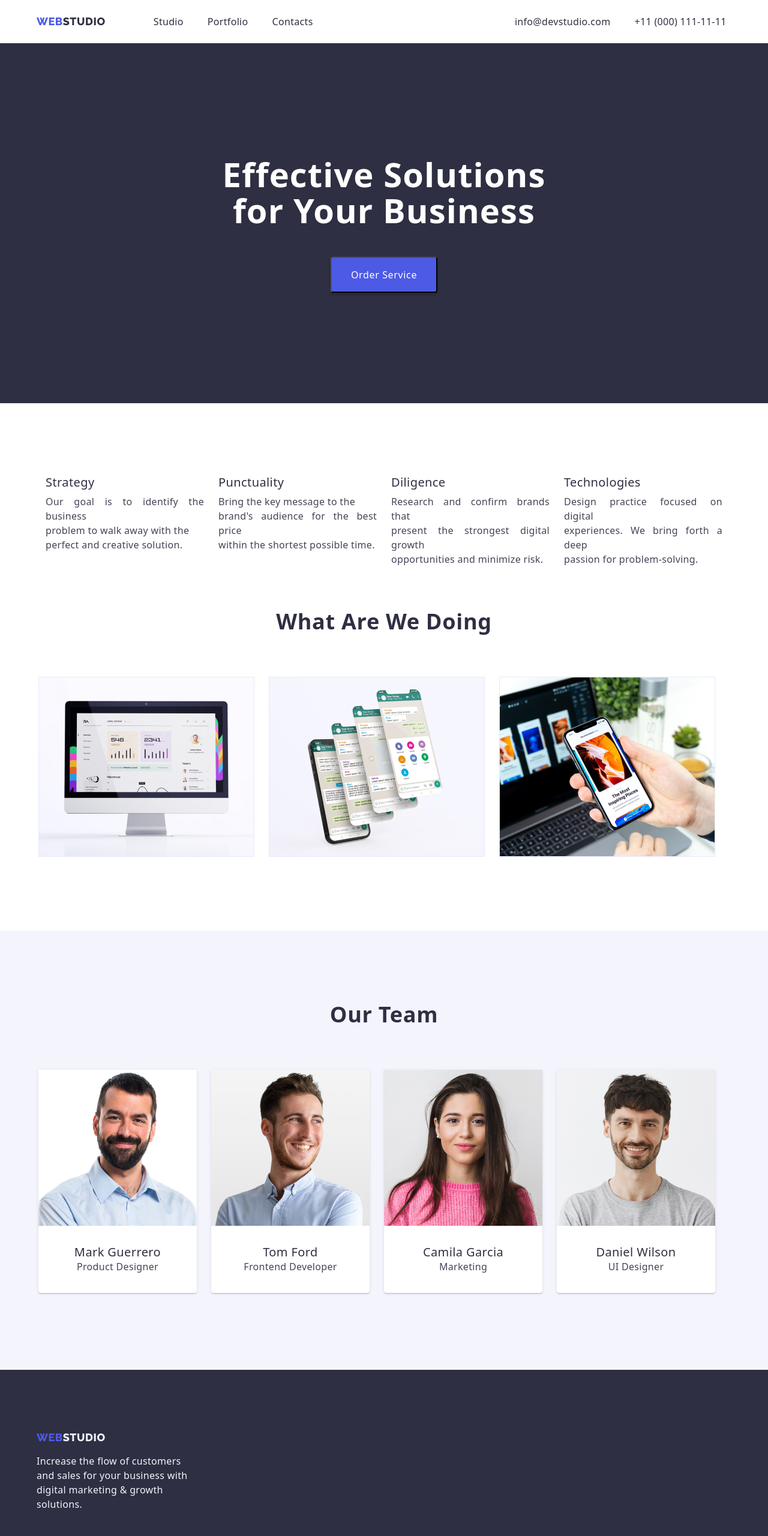
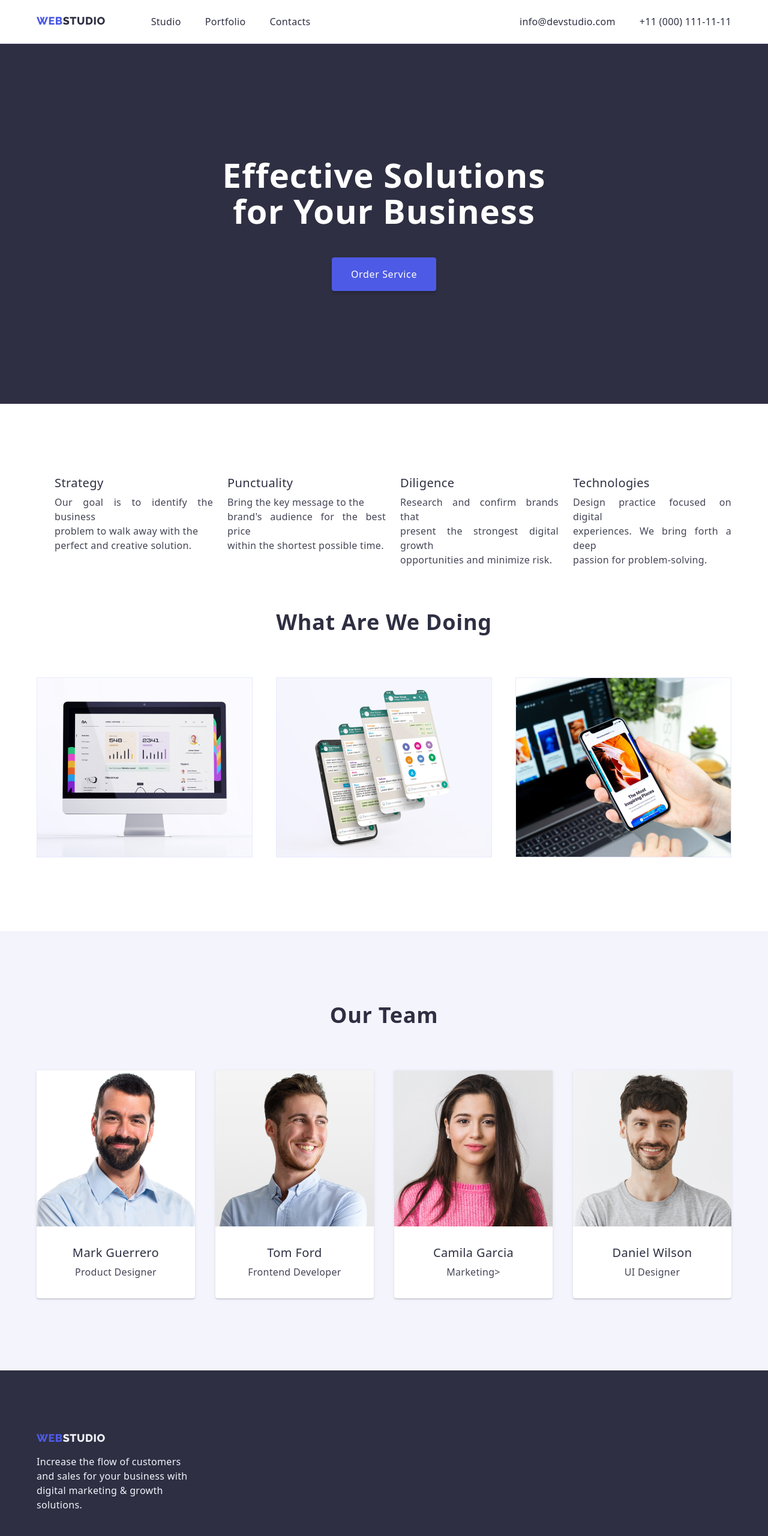
Before and after one commit to Michelle0805/goit-markup-hw-03, a plain HTML site: page index.html in a window 1280 px wide. Shown: the top 2560 px of the page at 60% size. Drawn offline with nearby package versions, Linux system fonts and the light colour scheme.

Commit message:
3rd revision HW3

```diff
--- a/css/style.css
+++ b/css/style.css
@@ -25,6 +25,13 @@ body {
   --white: #fff;
   --blue: #0000ff;
 }
+
+button {
+  font-family: inherit;
+  border: unset;
+  outline:none;
+}
+
 .header-logo {
   font-family: 'Raleway', sans-serif;
   font-size: 18px;
@@ -37,6 +44,7 @@ body {
 
 .header-page {
   padding: 24px 0;
+  border-bottom: 1px solid var(--cornflower, #E7E9FC);
 }
 
 .header-page a {
@@ -45,13 +53,18 @@ body {
 
 
 
-.header-page a:active {
+/* .header-page a:active {
   color: var(--ocean);
+} */
+
+.header-container {
+  display: flex;
+  justify-content: space-between;
 }
 
 .header-page-menu {
- display: inline-block;
- margin-left: 76px;
+ display: inline-flex;
+ gap: 76px;
 
 }
 .header-page-menu-list {
@@ -68,9 +81,12 @@ body {
   line-height: 24px;
   letter-spacing: 0.32px;
   /* margin-right: 40px; */
-  gap: 40px;
+  /* gap: 40px; */
 }
 
+.header-page-item-link:hover{
+  color: var(--ocean);
+}
 
 .header-page-address {
   display: inline-flex;
@@ -81,7 +97,7 @@ body {
   letter-spacing: 0.32px; */
   gap: 40px;
   align-items: center;
-  margin-left: 332px;
+  /* margin-left: 332px; */
 
 }
 .header-page-address-link {
@@ -91,11 +107,11 @@ body {
   color: var(--slate);
 }
 
-.header-page-address-link:active {
+.header-page-address-link:hover {
  color: var(--ocean);
 }
 
-.projects-list-item-title, .what-heading {
+.projects-list-item-title, .services-heading {
   white-space: nowrap;
 }
 
@@ -107,19 +123,24 @@ a {
   text-decoration: none;
 }
 
-.main-page-hero h1 {
+.hero-container {
+  display: flex;
+  flex-direction: column;
+  gap: 48px;
+}
+.main-page-hero-heading {
   color: var(--white);
   text-align: center;
   font-size: 56px;
   font-weight: 700;
   line-height: 60px;
   letter-spacing: 1.12px;
-  padding: 188px 0px 48px 0px;
+  /* padding: 188px 0px 48px 0px; */
 }
 .main-page-hero {
   background: var(--navy-blue);
-  /* width: 1440px; */
-  height: 600px;
+  padding: 188px 0;
+
 }
 .main-page {
   display: block;
@@ -136,14 +157,15 @@ button .main-page-hero-button {
   font-weight: 500;
   line-height: 24px;
   letter-spacing: 0.64px;
-  display: inline-block;
+  display: inline-flexbox;
   border-radius: 4px;
   color: var(--white);
   background: var(--iris);
   box-shadow: 0px 4px 4px 0px rgba(0, 0, 0, 0.15);
   gap: 10px;
   cursor: pointer;
-  align-items: center;
+  justify-content: center;
+  margin: 0 auto;
 
 }
 
@@ -178,6 +200,13 @@ p {
 .feature {
   padding: 120px 0;
 }
+
+.feature-container {
+  display: inline-flex;
+  align-items: center;
+  justify-content: space-between;
+}
+
 .feature-list {
   display: inline-flex;
   text-align: justify;
@@ -200,55 +229,70 @@ p {
   margin-bottom: 8px;
 }
 
-.what {
-  padding-bottom: 120px;
+
+.services-container {
+  display: flex;
+  flex-direction: column;
+  gap: 72px;
+
 }
 
-.what-heading {
-  margin-bottom: 72px;
+ .services {
+  padding-bottom: 120px;
+ }
+
+
+.services-heading-list {
+  display: flex;
+  align-items: center;
+  justify-content: space-between;
+  gap: 24px;
 }
 
-.what-heading-list {
+.team-container {
+  display: flex;
+  flex-direction: column;
+  gap: 72px;
+}
+
+.team {
+  /* width: 1440px; */
+  /* height: 732px; */
+  background-color: var(--cloud);
+  padding: 120px 0;
+}
+
+
+.team-heading {
+  /* padding-top: 120px; */
+  /* margin-bottom: 72px; */
+}
+.team-heading-list {
   display: inline-flex;
+  justify-content: space-between;
+  gap: 24px;
 
 
 }
 
-.what-heading-list-item {
-  margin-right: 24px;
-}
-.team {
-  /* width: 1440px; */
-  height: 732px;
-  background-color: var(--cloud);
-  margin-top: 120px 0;
-}
-
-.team-heading {
-  padding-top: 120px;
-  margin-bottom: 72px;
-}
-.team-heading-list {
-  display: inline-flex;
-
-
+.team-name-container {
+ padding: 32px 0;
 }
 
 .team-heading-list-item {
   display: inline-flex;
-  padding-bottom: 32px;
   flex-direction: column;
   justify-content: center;
   align-items: center;
   border-radius: 0px 0px 4px 4px;
   background: var(--white, #FFF);
   box-shadow: 0px 2px 1px 0px rgba(46, 47, 66, 0.08), 0px 1px 1px 0px rgba(46, 47, 66, 0.16), 0px 1px 6px 0px rgba(46, 47, 66, 0.08);
-  margin-right: 24px;
+  /* margin-right: 24px; */
 
 }
 
 .team-heading-list-item-name {
-  padding-top: 32px;
+  margin-bottom: 8px;
 }
 
 .footer {
@@ -307,15 +351,19 @@ footer p {
   margin-right: auto;
 }
 
+.portfolio {
+
+  padding: 96px 0 72px;
+}
 
 .portfolio-list {
   display: flex;
   justify-content: center;
   gap: 24px;
-  margin-top: 96px;
+
 }
 
-.portfolio-list button {
+.portfolio-list-button {
   text-align: center;
   color: var(--iris);
   font-family: Roboto;
@@ -330,10 +378,17 @@ footer p {
   padding: 12px 24px;
 }
 
-.portfolio-list button:hover {
+.portfolio-list-button:hover {
   color: var(--cloud);
   background: var(--ocean);
   cursor: pointer;
+  border-color: var(--ocean);
+  box-shadow: 0px 2px 2px 0px rgba(0, 0, 0, 0.12), 0px 2px 1px 0px rgba(0, 0, 0, 0.08), 0px 3px 1px 0px rgba(0, 0, 0, 0.10);
+
+}
+
+.projects-container {
+  padding-bottom: 120px;
 }
 
 .projects-list {
@@ -342,15 +397,15 @@ footer p {
   column-gap: 24px;
   align-items: justify;
   flex-wrap: wrap;
-  padding: 72px 0 120px 0;
+  /* padding: 72px 0 120px 0; */
   justify-content: space-between;
 }
 
 .projects-list-item {
 
   display: flex;
-  width: 360px;
-  height: 420px;
+  /* width: 360px;
+  height: 420px; */
   flex-direction: column;
   border: 1px solid var(--cornflower, #E7E9FC);
   background: var(--white, #FFF);
@@ -358,6 +413,10 @@ footer p {
 }
 
 .projects-list-item-title {
-  margin-top: 32px;
   margin-bottom: 8px;
 }
+
+.projects-title-container {
+  margin-top: 32px;
+  margin-bottom: 32px;
+}
--- a/index.html
+++ b/index.html
@@ -13,14 +13,13 @@
 
     <!-- Header Section-->
     <header class="header-page">
-        <div class="container">
-            <a class="header-logo" href="index.html"><span class="header-web">WEB</span><span class="header-studio">STUDIO</span></a>
-
+        <div class="container header-container">
             <nav class="header-page-menu">
+                <a class="header-logo" href="index.html"><span class="header-web">WEB</span><span class="header-studio">STUDIO</span></a>
                 <ul class="header-page-menu-list">
-                    <li><a class="header-page-menu-list-item" href="index.html">Studio</a></li>
-                    <li><a class="header-page-menu-list-item" href="portfolio.html">Portfolio</a></li>
-                    <li><a class="header-page-menu-list-item" href="/Contacts">Contacts</a></li>
+                    <li class="header-page-menu-list-item"><a class="header-page-item-link" href="index.html">Studio</a></li>
+                    <li class="header-page-menu-list-item"><a class="header-page-item-link" href="portfolio.html">Portfolio</a></li>
+                    <li class="header-page-menu-list-item"><a class="header-page-item-link" href="/Contacts">Contacts</a></li>
                 </ul>
             </nav>
             <address class="header-page-address">
@@ -36,14 +35,14 @@
     <main class="main-page">
 
         <section class="main-page-hero">
-            <div class="container">
-                <h1>Effective Solutions <br>for Your Business</h1>
+            <div class="container hero-container">
+                <h1 class="main-page-hero-heading">Effective Solutions <br>for Your Business</h1>
             <button class="main-page-hero-button" type="button">Order Service</button>
             </div>
         </section>
 
         <section class="feature">
-            <div class="container">
+            <div class="container feature-container">
                 <h2></h2>
                 <ul class="feature-list">
                     <li class="feature-list-item">
@@ -69,25 +68,25 @@
             </div>
         </section>
 
-        <section class="what">
-            <div class="container">
-                <h2 class="what-heading">What are we doing</h2>
-                <ul class="what-heading-list">
-                    <li class="what-heading-list-item"><img src="images/img1.jpg" alt="desktop with showing statistics" width="360"></li>
-                    <li class="what-heading-list-item"><img src="images/img2.jpg" alt="cellphone screens" width="360"></li>
-                    <li class="what-heading-list-item"><img src="images/img3.jpg" alt="hand holding cellphone" width="360"></li>
+        <section class="services">
+            <div class="container services-container">
+                <h2 class="services-heading">What are we doing</h2>
+                <ul class="services-heading-list">
+                    <li class="services-heading-list-item"><img src="images/img1.jpg" alt="desktop with showing statistics" width="360"></li>
+                    <li class="services-heading-list-item"><img src="images/img2.jpg" alt="cellphone screens" width="360"></li>
+                    <li class="services-heading-list-item"><img src="images/img3.jpg" alt="hand holding cellphone" width="360"></li>
                 </ul>
             </div>
         </section>
 
         <section class="team">
-            <div class="container">
+            <div class="container team-container">
                 <h2 class="team-heading">Our Team</h2>
                 <ul class="team-heading-list">
-                    <li class="team-heading-list-item"><img src="images/team1.jpg" alt="profile picture of Mark" width="264"><h3 class="team-heading-list-item-name">Mark Guerrero</h3><p class="team-heading-list-item-position">Product Designer</p></li>
-                    <li class="team-heading-list-item"><img src="images/team2.jpg" alt="profile picture of Tom" width="264"><h3 class="team-heading-list-item-name">Tom Ford</h3><p class="team-heading-list-item-position">Frontend Developer</p></li>
-                    <li class="team-heading-list-item"><img src="images/team3.jpg" alt="profile picture of Camila " width="264"><h3 class="team-heading-list-item-name">Camila Garcia</h3><p class="team-heading-list-item-position">Marketing</p></li>
-                    <li class="team-heading-list-item"><img src="images/team4.jpg" alt="profile picture of Daniel" width="264"><h3 class="team-heading-list-item-name">Daniel Wilson</h3><p class="team-heading-list-item-position">UI Designer</p></li>
+                    <li class="team-heading-list-item"><img src="images/team1.jpg" alt="profile picture of Mark" width="264"><div class="team-name-container"><h3 class="team-heading-list-item-name">Mark Guerrero</h3><p class="team-heading-list-item-position">Product Designer</p></div></li>
+                    <li class="team-heading-list-item"><img src="images/team2.jpg" alt="profile picture of Tom" width="264"><div class="team-name-container"><h3 class="team-heading-list-item-name">Tom Ford</h3><p class="team-heading-list-item-position">Frontend Developer</p></div></li>
+                    <li class="team-heading-list-item"><img src="images/team3.jpg" alt="profile picture of Camila " width="264"><div class="team-name-container"><h3 class="team-heading-list-item-name">Camila Garcia</h3><p class="team-heading-list-item-position">Marketing</p</div>></li>
+                    <li class="team-heading-list-item"><img src="images/team4.jpg" alt="profile picture of Daniel" width="264"><div class="team-name-container"><h3 class="team-heading-list-item-name">Daniel Wilson</h3><p class="team-heading-list-item-position">UI Designer</p></div></li>
                 </ul>
             </div>
         </section>
```
Also changed, not shown: portfolio.html (+38 -36 lines).
